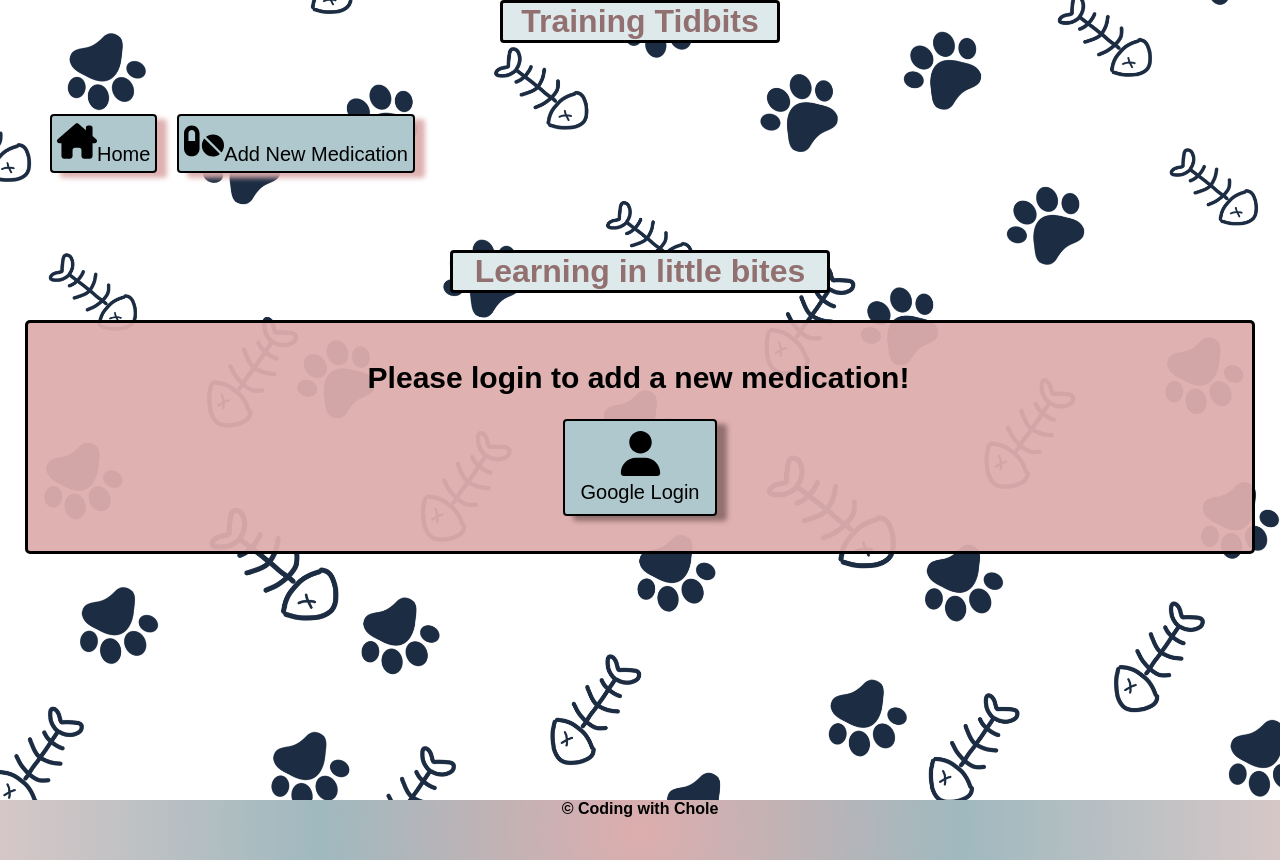
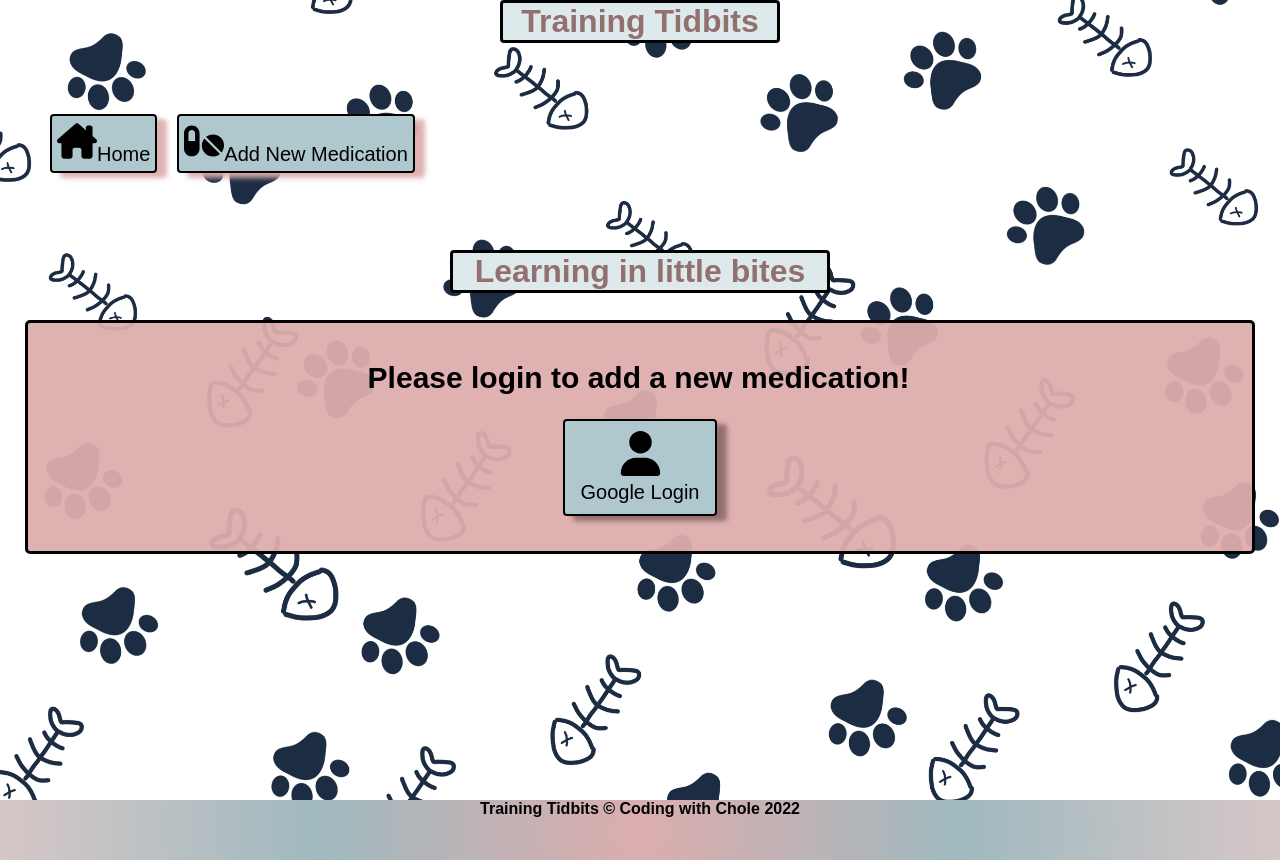
Before and after one commit to choleaxel/training-tidbits-frontend, a React (Create React App) app: page /Form in a window 1280 px wide. Built offline with nearby package versions, Linux system fonts and the light colour scheme; a web font is replaced by a local one.

Commit message:
edited footer

```diff
--- a/src/App.css
+++ b/src/App.css
@@ -2,11 +2,9 @@
   position: relative;
   background-image: url("./Assets/pawprintsfish.png");
   background-size: cover;
-  /* height: 100%; */
   min-height: 100vh;
   width: 100%;
   font-family: "Zen Kaku Gothic Antique", sans-serif;
-  /* flex-grow: 1; */
 }
 /*would like to figure out how to make the background image lighter, decrease opacity*/
 /* desired background color #dee9eb*/
--- a/src/App.js
+++ b/src/App.js
@@ -32,7 +32,7 @@ export default function App() {
             </Routes>
           </body>
         </div>
-        <footer> © Coding with Chole</footer>
+        <footer> Training Tidbits © Coding with Chole 2022 </footer>
       </UserContext.Provider>
     </BrowserRouter>
   );
--- a/src/components/Home.jsx
+++ b/src/components/Home.jsx
@@ -1,7 +1,7 @@
 import CardCarousel from "./Carousel";
 import { useState, useEffect } from "react";
 
-export default function Home({ medication }) {
+export default function Home() {
   const [medications, setMedications] = useState();
   useEffect(() => {
     fetch("https://training-tidbits-db.web.app/medications")
--- a/src/components/Login.jsx
+++ b/src/components/Login.jsx
@@ -35,4 +35,4 @@ export default function Login() {
       </button>
     </section>
   );
-} //need to configure a logout button, below is what i found.
+}
--- a/src/components/MedicationCard.jsx
+++ b/src/components/MedicationCard.jsx
@@ -4,7 +4,6 @@ import catImage from "../Assets/cat-solid.svg";
 
 export default function MedicationCard({ medication }) {
   return (
-    // <div class="card-row">
     <div className="card-body">
       <p className="card-header">{`${medication?.name}`}</p>
       <p className="card-uses">
@@ -29,6 +28,5 @@ export default function MedicationCard({ medication }) {
         )}
       </p>
     </div>
-    // </div>
   );
 }
```
